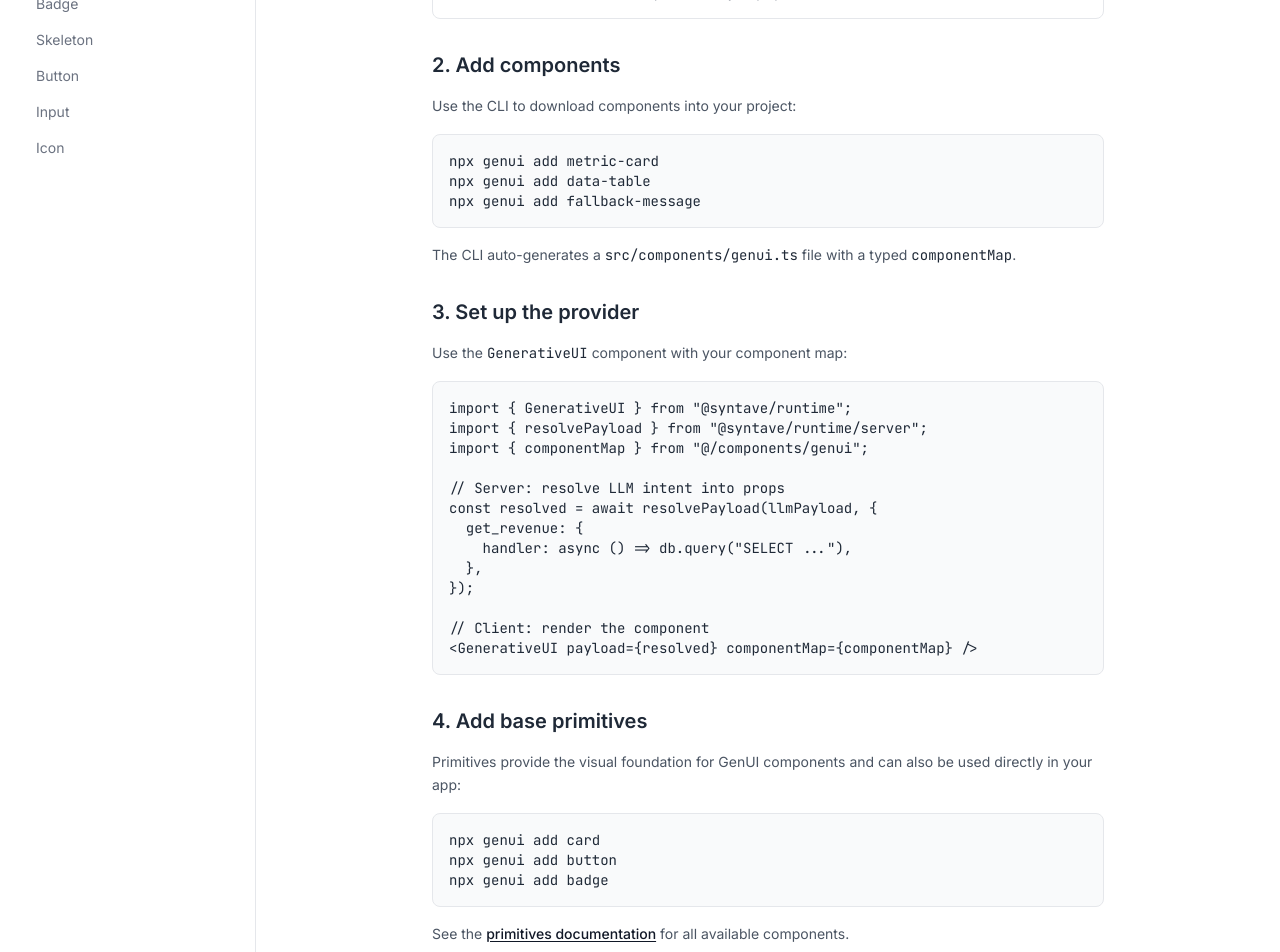
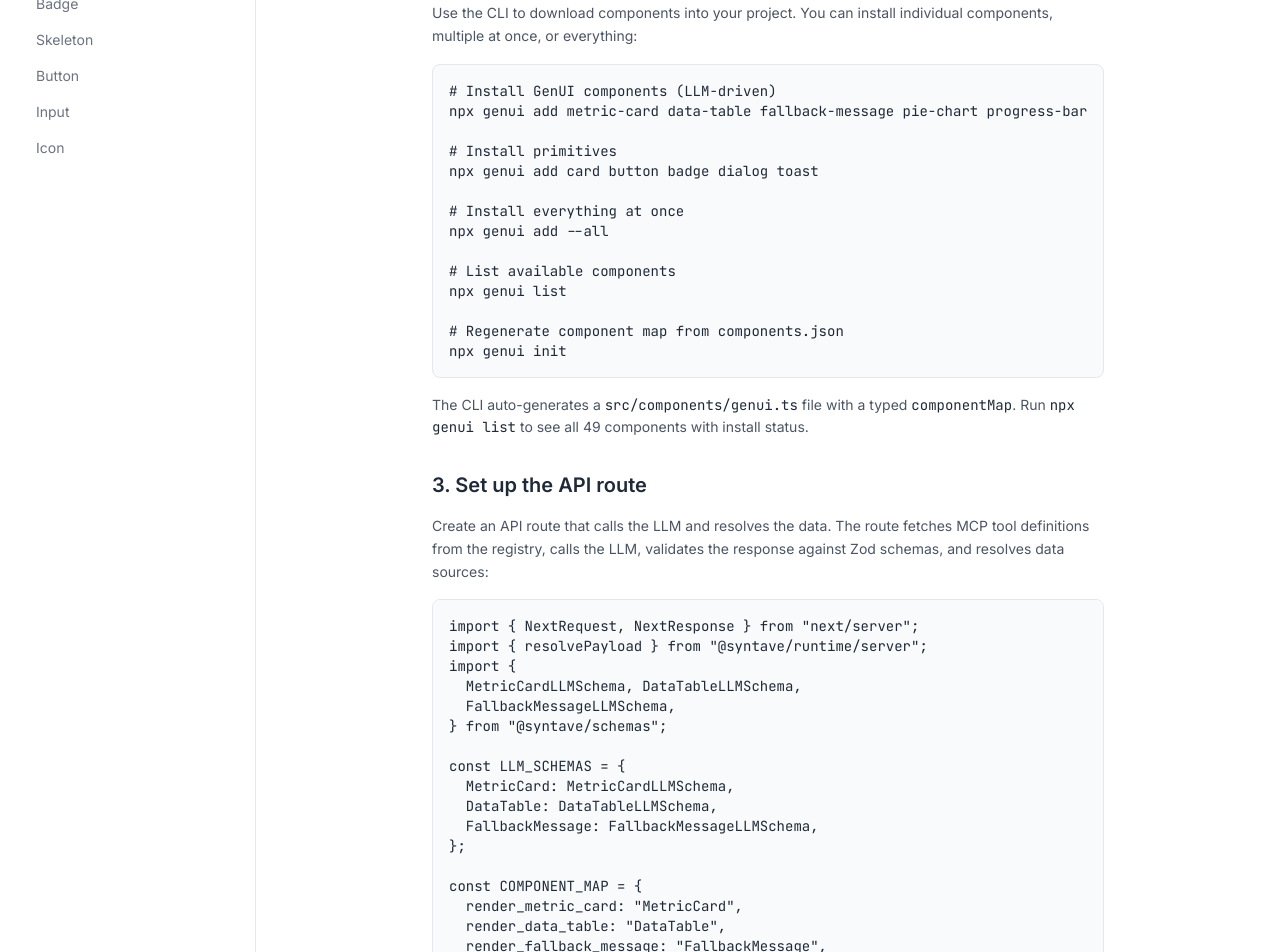
Before and after one commit to syntaveai/genui, a Next.js app in the folder apps/registry/: page /docs/installation in a window 1280 px wide. Shown: the part 520-1472 px from the top of the page. Built offline with nearby package versions, Linux system fonts and the light colour scheme.

Commit message:
docs: update installation guide and component registry reference (49 components, multi-LLM, CLI v0.0.3)

```diff
--- a/apps/registry/app/docs/installation/page.tsx
+++ b/apps/registry/app/docs/installation/page.tsx
@@ -13,6 +13,7 @@ const PACKAGES = [
     name: "@syntave/cli",
     desc: "CLI tool to download and install components into your project.",
   },
+  { name: "@syntave/ui", desc: "All 49 UI primitives and GenUI components." },
 ];
 
 export default function DocsInstallationPage() {
@@ -31,13 +32,10 @@ export default function DocsInstallationPage() {
         <h2 className="font-inter text-xl font-semibold text-gray-800">
           1. Install packages
         </h2>
-        <p className="text-sm leading-relaxed text-gray-600">
-          Install the core runtime packages from npm:
-        </p>
         <pre className="overflow-x-auto rounded-lg border border-gray-200 bg-gray-50 p-4 font-mono text-sm text-gray-800">
-          {`npm install @syntave/schemas @syntave/runtime @syntave/cli`}
+          {`npm install @syntave/schemas @syntave/runtime @syntave/cli @syntave/ui`}
         </pre>
-        <div className="grid gap-3">
+        <div className="grid gap-3 sm:grid-cols-2">
           {PACKAGES.map((pkg) => (
             <div
               key={pkg.name}
@@ -57,12 +55,24 @@ export default function DocsInstallationPage() {
           2. Add components
         </h2>
         <p className="text-sm leading-relaxed text-gray-600">
-          Use the CLI to download components into your project:
+          Use the CLI to download components into your project. You can install
+          individual components, multiple at once, or everything:
         </p>
         <pre className="overflow-x-auto rounded-lg border border-gray-200 bg-gray-50 p-4 font-mono text-sm text-gray-800">
-          {`npx genui add metric-card
-npx genui add data-table
-npx genui add fallback-message`}
+          {`# Install GenUI components (LLM-driven)
+npx genui add metric-card data-table fallback-message pie-chart progress-bar
+
+# Install primitives
+npx genui add card button badge dialog toast
+
+# Install everything at once
+npx genui add --all
+
+# List available components
+npx genui list
+
+# Regenerate component map from components.json
+npx genui init`}
         </pre>
         <p className="text-sm leading-relaxed text-gray-600">
           The CLI auto-generates a{" "}
@@ -70,57 +80,153 @@ npx genui add fallback-message`}
             src/components/genui.ts
           </code>{" "}
           file with a typed{" "}
-          <code className="font-mono text-gray-800">componentMap</code>.
+          <code className="font-mono text-gray-800">componentMap</code>. Run{" "}
+          <code className="font-mono text-gray-800">npx genui list</code> to see
+          all 49 components with install status.
         </p>
       </section>
 
       <section className="space-y-4">
         <h2 className="font-inter text-xl font-semibold text-gray-800">
-          3. Set up the provider
+          3. Set up the API route
         </h2>
         <p className="text-sm leading-relaxed text-gray-600">
-          Use the <code className="font-mono text-gray-800">GenerativeUI</code>{" "}
-          component with your component map:
+          Create an API route that calls the LLM and resolves the data. The
+          route fetches MCP tool definitions from the registry, calls the LLM,
+          validates the response against Zod schemas, and resolves data sources:
         </p>
         <pre className="overflow-x-auto rounded-lg border border-gray-200 bg-gray-50 p-4 font-mono text-sm text-gray-800">
-          {`import { GenerativeUI } from "@syntave/runtime";
+          {`import { NextRequest, NextResponse } from "next/server";
 import { resolvePayload } from "@syntave/runtime/server";
-import { componentMap } from "@/components/genui";
+import {
+  MetricCardLLMSchema, DataTableLLMSchema,
+  FallbackMessageLLMSchema,
+} from "@syntave/schemas";
 
-// Server: resolve LLM intent into props
-const resolved = await resolvePayload(llmPayload, {
-  get_revenue: {
-    handler: async () => db.query("SELECT ..."),
-  },
-});
+const LLM_SCHEMAS = {
+  MetricCard: MetricCardLLMSchema,
+  DataTable: DataTableLLMSchema,
+  FallbackMessage: FallbackMessageLLMSchema,
+};
 
-// Client: render the component
-<GenerativeUI payload={resolved} componentMap={componentMap} />`}
+const COMPONENT_MAP = {
+  render_metric_card: "MetricCard",
+  render_data_table: "DataTable",
+  render_fallback_message: "FallbackMessage",
+};
+
+async function loadTools() {
+  const tools = [];
+  for (const name of ["metric-card", "data-table", "fallback-message"]) {
+    const res = await fetch(\`https://genui.syntave.com/r/\${name}.json\`);
+    const json = await res.json();
+    const mcp = json.meta?.mcp_tool_definition;
+    if (mcp) tools.push({ type: "function", function: mcp });
+  }
+  return tools;
+}
+
+export async function POST(request: NextRequest) {
+  const { prompt } = await request.json();
+  const tools = await loadTools();
+  const apiKey = process.env.LLM_API_KEY;
+
+  const response = await fetch("https://api.openai.com/v1/chat/completions", {
+    method: "POST",
+    headers: { "Content-Type": "application/json", Authorization: \`Bearer \${apiKey}\` },
+    body: JSON.stringify({
+      model: "gpt-4o-mini",
+      messages: [
+        { role: "system", content: "You MUST call a tool. NEVER respond with text." },
+        { role: "user", content: prompt },
+      ],
+      tools, tool_choice: "auto",
+    }),
+  });
+
+  const toolCall = (await response.json())?.choices?.[0]?.message?.tool_calls?.[0];
+  const rawArgs = JSON.parse(toolCall.function.arguments);
+  const componentType = COMPONENT_MAP[toolCall.function.name];
+  const { props } = LLM_SCHEMAS[componentType].parse({ type: componentType, props: rawArgs });
+  const resolved = await resolvePayload({ type: componentType, props }, YOUR_DATA_SOURCES);
+  return NextResponse.json({ payload: resolved });
+}`}
         </pre>
       </section>
 
       <section className="space-y-4">
         <h2 className="font-inter text-xl font-semibold text-gray-800">
-          4. Add base primitives
+          4. Multi-provider LLM support
         </h2>
         <p className="text-sm leading-relaxed text-gray-600">
-          Primitives provide the visual foundation for GenUI components and can
-          also be used directly in your app:
+          Configure different LLM providers via environment variables:
         </p>
         <pre className="overflow-x-auto rounded-lg border border-gray-200 bg-gray-50 p-4 font-mono text-sm text-gray-800">
-          {`npx genui add card
-npx genui add button
-npx genui add badge`}
+          {`# OpenAI (default)
+LLM_PROVIDER=openai
+LLM_API_KEY=sk-...
+LLM_MODEL=gpt-4o-mini
+
+# DeepSeek / OpenRouter / Groq (OpenAI-compatible)
+LLM_PROVIDER=openai-compatible
+LLM_API_KEY=sk-...
+LLM_BASE_URL=https://api.deepseek.com/v1
+LLM_MODEL=deepseek-chat
+
+# Anthropic Claude
+LLM_PROVIDER=anthropic
+ANTHROPIC_API_KEY=sk-ant-...
+ANTHROPIC_MODEL=claude-3-5-haiku-latest`}
         </pre>
+      </section>
+
+      <section className="space-y-4">
+        <h2 className="font-inter text-xl font-semibold text-gray-800">
+          5. Connect the client
+        </h2>
         <p className="text-sm leading-relaxed text-gray-600">
-          See the{" "}
+          Use <code className="font-mono text-gray-800">GenerativeUI</code> with
+          your component map on the client:
+        </p>
+        <pre className="overflow-x-auto rounded-lg border border-gray-200 bg-gray-50 p-4 font-mono text-sm text-gray-800">
+          {`"use client";
+import { GenerativeUI } from "@syntave/runtime";
+import { componentMap } from "@/components/genui";
+
+export function AIPanel() {
+  const [payload, setPayload] = useState(null);
+
+  const handlePrompt = async (prompt: string) => {
+    const res = await fetch("/api/generate", {
+      method: "POST",
+      body: JSON.stringify({ prompt }),
+    });
+    const { payload } = await res.json();
+    setPayload(payload);
+  };
+
+  return <GenerativeUI payload={payload} componentMap={componentMap} />;
+}`}
+        </pre>
+      </section>
+
+      <section className="space-y-4">
+        <h2 className="font-inter text-xl font-semibold text-gray-800">
+          6. Available components
+        </h2>
+        <p className="text-sm leading-relaxed text-gray-600">
+          GenUI ships with <strong>49 components</strong> — 5 GenUI components
+          (LLM-driven with Zod schemas) and 44 primitives. Browse the full list
+          with <code className="font-mono text-gray-800">npx genui list</code>{" "}
+          or visit the component docs.
+        </p>
+        <p className="text-sm leading-relaxed text-gray-600">
           <Link
-            href="/docs/card"
+            href="/docs"
             className="font-medium text-gray-900 underline underline-offset-2"
           >
-            primitives documentation
-          </Link>{" "}
-          for all available components.
+            View all components →
+          </Link>
         </p>
       </section>
     </div>
```
Also changed, not shown: 1 other file (tests, documents, lock files or other folders).
